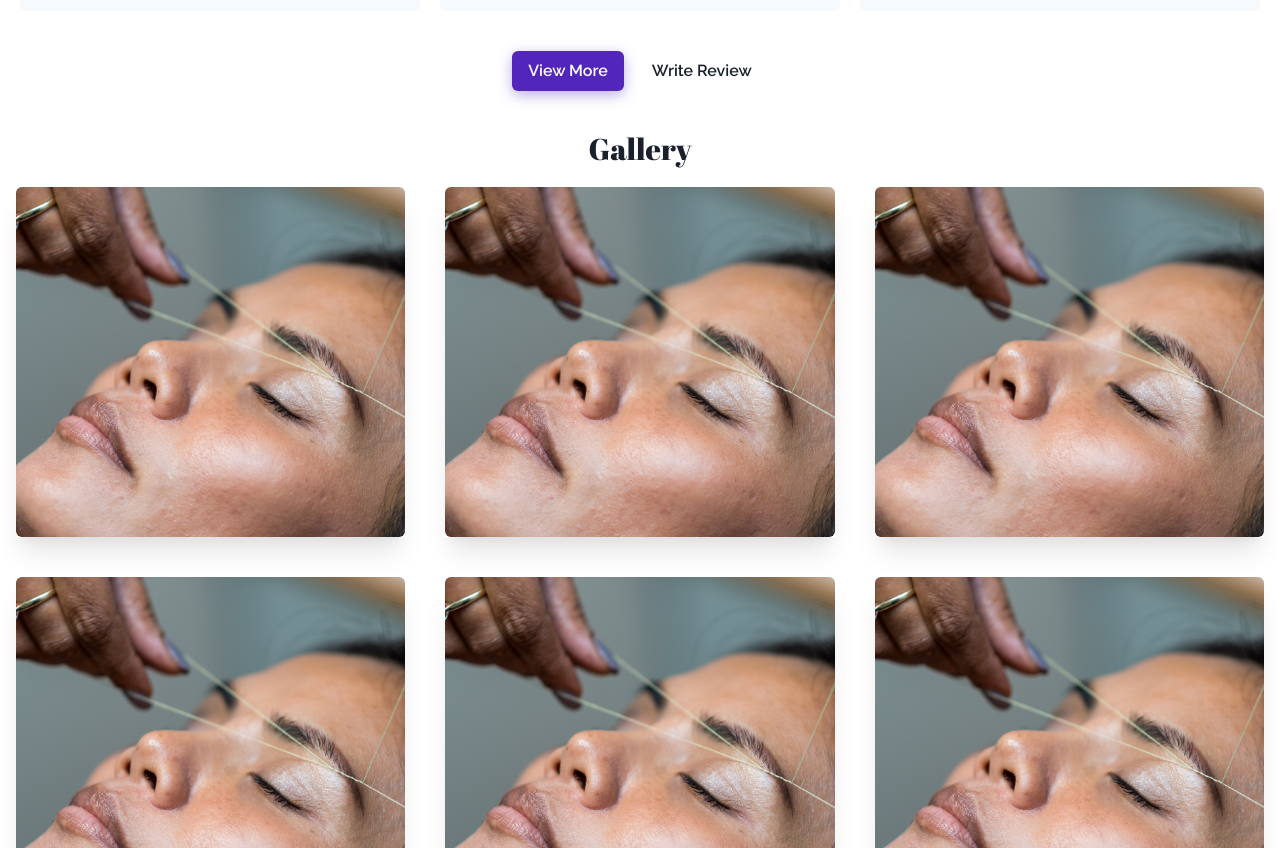
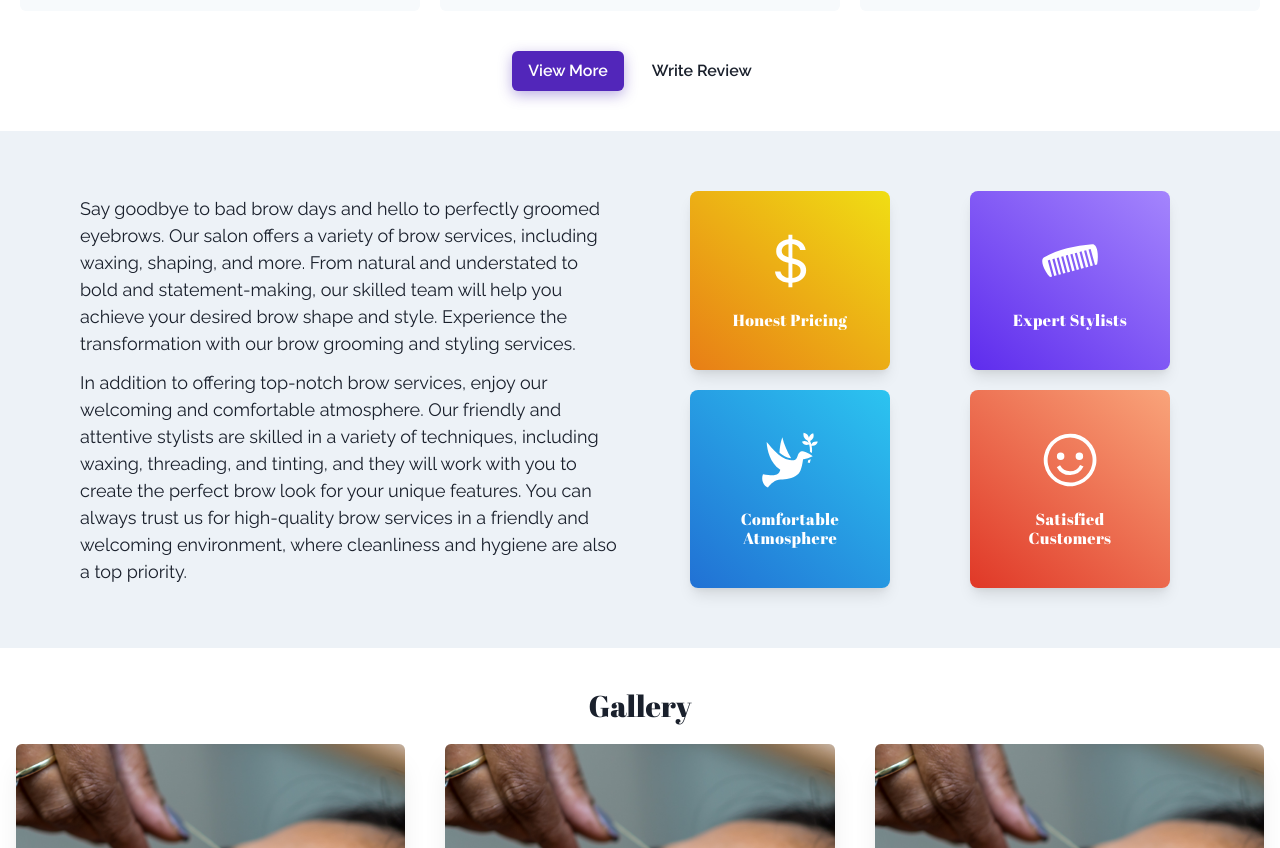
Before and after one commit to ibaniya98/liana-eyebrow, a Next.js app: page / in a window 1280 px wide. Shown: the part 760-1608 px from the top of the page. Built offline with nearby package versions, Linux system fonts and the light colour scheme.

Commit message:
add about us text

```diff
--- a/components/about/index.tsx
+++ b/components/about/index.tsx
@@ -14,6 +14,7 @@ function Tile({ title, bgGradient, icon }: TileProps) {
   return (
     <Box
       w="100%"
+      maxW="200px"
       p="10"
       borderRadius="lg"
       boxShadow="lg"
@@ -21,12 +22,13 @@ function Tile({ title, bgGradient, icon }: TileProps) {
       textAlign="center"
       textColor="white"
       bgGradient={bgGradient}
+      mx="auto"
     >
       <Box fontSize="6xl" display="flex" justifyContent="center" mb="5">
         {icon}
       </Box>
 
-      <Heading size="sm" letterSpacing="wider">
+      <Heading size="sm" letterSpacing="wide">
         {title}
       </Heading>
     </Box>
@@ -36,7 +38,7 @@ function Tile({ title, bgGradient, icon }: TileProps) {
 export default function About() {
   return (
     <Box>
-      <SimpleGrid columns={2} gap="5">
+      <SimpleGrid columns={{ base: 1, sm: 2 }} gap="5">
         <Tile
           title="Honest Pricing"
           bgGradient="linear(40deg, #e87e16 0%, #f0de14 100%)"
--- a/pages/index.tsx
+++ b/pages/index.tsx
@@ -1,11 +1,12 @@
 import Banner from "../components/banner";
-import { Box, Container, Heading } from "@chakra-ui/react";
+import { Box, Container, Heading, SimpleGrid, Text } from "@chakra-ui/react";
 import Image from "next/image";
 import Testimonials from "../components/testimonials";
 import Map from "../components/map";
 import Footer from "../components/footer";
 import Gallery from "../components/gallery";
 import Navbar from "../components/navbar";
+import About from "../components/about";
 
 export default function Home() {
   return (
@@ -14,6 +15,39 @@ export default function Home() {
       <Banner />
 
       <Testimonials />
+
+      <Box py="10" px={[10, null, 20]} backgroundColor="gray.100">
+        <SimpleGrid my="5" columns={[1, null, 2]} spacing="10">
+          <Box
+            display="flex"
+            flexDirection="column"
+            justifyContent="center"
+            fontSize="lg"
+          >
+            <Text>
+              Say goodbye to bad brow days and hello to perfectly groomed
+              eyebrows. Our salon offers a variety of brow services, including
+              waxing, shaping, and more. From natural and understated to bold
+              and statement-making, our skilled team will help you achieve your
+              desired brow shape and style. Experience the transformation with
+              our brow grooming and styling services.
+            </Text>
+
+            <Text mt="3">
+              In addition to offering top-notch brow services, enjoy our
+              welcoming and comfortable atmosphere. Our friendly and attentive
+              stylists are skilled in a variety of techniques, including waxing,
+              threading, and tinting, and they will work with you to create the
+              perfect brow look for your unique features. You can always trust
+              us for high-quality brow services in a friendly and welcoming
+              environment, where cleanliness and hygiene are also a top
+              priority.
+            </Text>
+          </Box>
+
+          <About />
+        </SimpleGrid>
+      </Box>
 
       <Box my="10">
         <Heading size="lg" textAlign="center" my="5">
```
